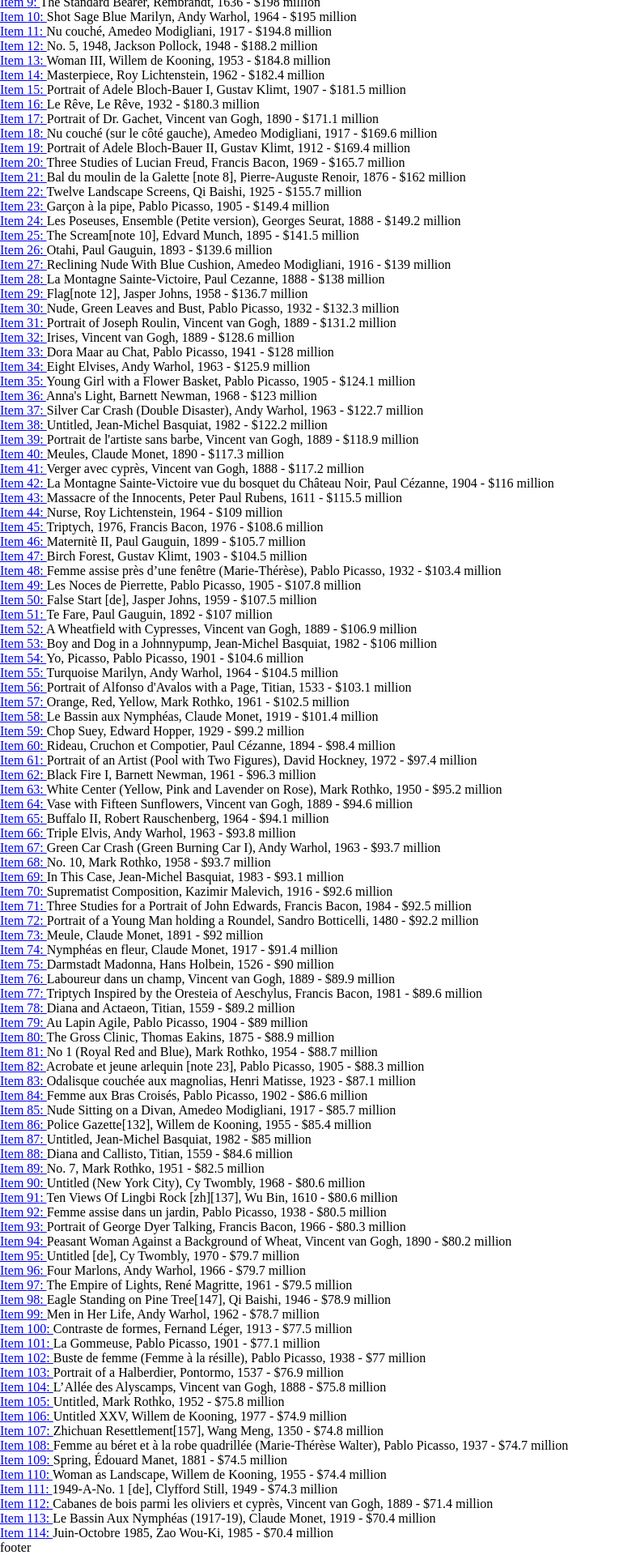
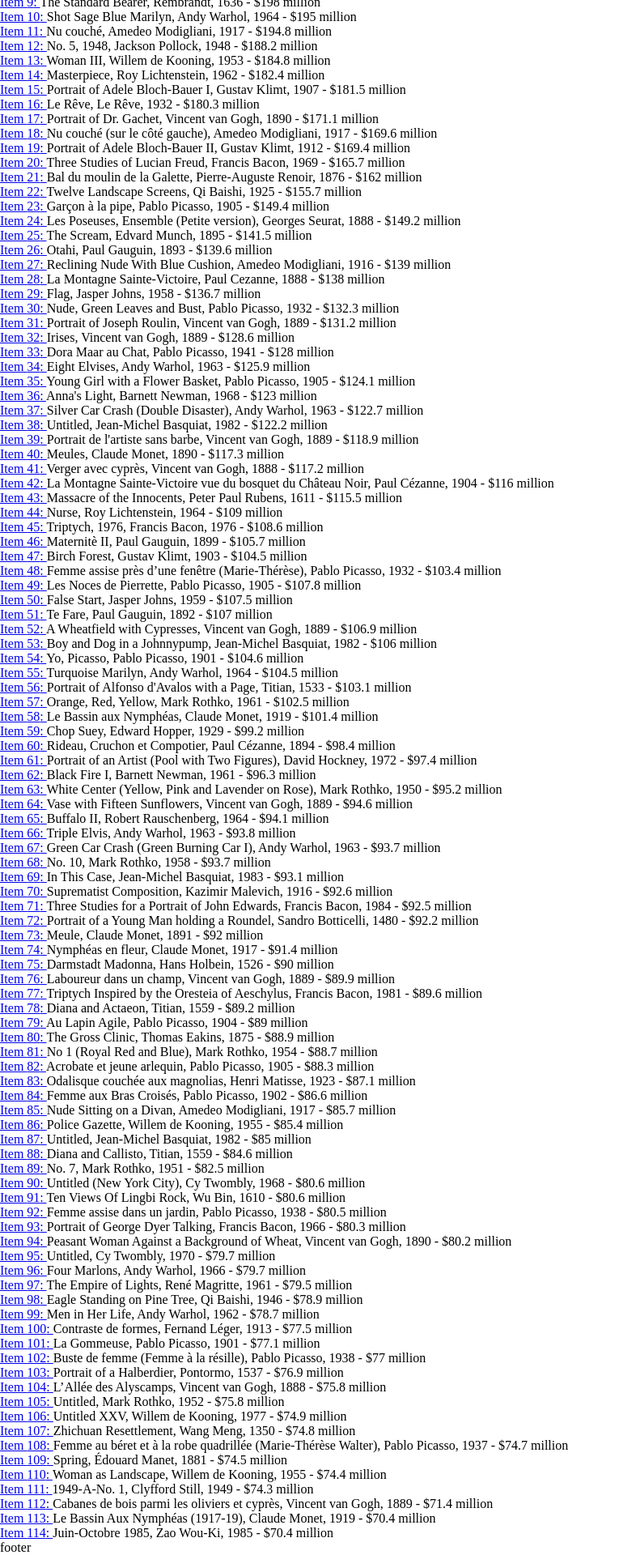
Before and after one commit to seanstephenbrian/art-cart, a React (Create React App) app: page /shop in a window 1280 px wide. Shown: the part 244-2164 px from the top of the page at 81% size, without its empty margins (0-765 px from the left). Built offline with nearby package versions, Linux system fonts and the light colour scheme.

Commit message:
attempt fix for 404 errors
components fetch art inventory separately as needed -- App component
doesn't need to know the inventory

```diff
--- a/public/art-data.json
+++ b/public/art-data.json
@@ -127,7 +127,7 @@
   },
   {
     "price": 162,
-    "title": "Bal du moulin de la Galette\n[note 8]",
+    "title": "Bal du moulin de la Galette",
     "artist": "Pierre-Auguste Renoir",
     "year": 1876
   },
@@ -151,7 +151,7 @@
   },
   {
     "price": 141.5,
-    "title": "The Scream[note 10]",
+    "title": "The Scream",
     "artist": "Edvard Munch",
     "year": 1895
   },
@@ -175,7 +175,7 @@
   },
   {
     "price": 136.7,
-    "title": "Flag[note 12]",
+    "title": "Flag",
     "artist": "Jasper Johns",
     "year": 1958
   },
@@ -301,7 +301,7 @@
   },
   {
     "price": 107.5,
-    "title": "False Start [de]",
+    "title": "False Start",
     "artist": "Jasper Johns",
     "year": 1959
   },
@@ -493,7 +493,7 @@
   },
   {
     "price": 88.3,
-    "title": "Acrobate et jeune arlequin\n[note 23]",
+    "title": "Acrobate et jeune arlequin",
     "artist": "Pablo Picasso",
     "year": 1905
   },
@@ -517,7 +517,7 @@
   },
   {
     "price": 85.4,
-    "title": "Police Gazette[132]",
+    "title": "Police Gazette",
     "artist": "Willem de Kooning",
     "year": 1955
   },
@@ -547,7 +547,7 @@
   },
   {
     "price": 80.6,
-    "title": "Ten Views Of Lingbi Rock [zh][137]",
+    "title": "Ten Views Of Lingbi Rock",
     "artist": "Wu Bin",
     "year": 1610
   },
@@ -571,7 +571,7 @@
   },
   {
     "price": 79.7,
-    "title": "Untitled [de]",
+    "title": "Untitled",
     "artist": "Cy Twombly",
     "year": 1970
   },
@@ -589,7 +589,7 @@
   },
   {
     "price": 78.9,
-    "title": "Eagle Standing on Pine Tree[147]",
+    "title": "Eagle Standing on Pine Tree",
     "artist": "Qi Baishi",
     "year": 1946
   },
@@ -643,7 +643,7 @@
   },
   {
     "price": 74.8,
-    "title": "Zhichuan Resettlement[157]",
+    "title": "Zhichuan Resettlement",
     "artist": "Wang Meng",
     "year": 1350
   },
@@ -667,7 +667,7 @@
   },
   {
     "price": 74.3,
-    "title": "1949-A-No. 1 [de]",
+    "title": "1949-A-No. 1",
     "artist": "Clyfford Still",
     "year": 1949
   },
--- a/src/components/App.js
+++ b/src/components/App.js
@@ -17,27 +17,8 @@
 
     // state:
     const [cartHidden, setCartHidden] = useState(true);
-    const [inventory, setInventory] = useState([]);
-
-    // on initial render:
-    useEffect(() => {
-        getInventory();
-    }, []);
 
     // methods:
-    async function getInventory() {
-        fetch('art-data.json',
-            {
-                headers: {
-                    'Content-Type': 'application/json',
-                    'Accept': 'application/json'
-                }
-            })
-            .then((data) => data.json())
-            .then((currentInventory) => {
-                setInventory(currentInventory);
-            });
-    }
 
     function toggleCart() {
         setCartHidden((cartStatus) => {
@@ -53,8 +34,8 @@
                 <Cart hidden={cartHidden} />
                 <Routes>
                     <Route path='/' element={<Home />} />
-                    <Route path='/shop' element={<Shop items={inventory} />} />
-                    <Route path='/shop/:itemId' element={<ItemPage items={inventory} />} />
+                    <Route path='/shop' element={<Shop />} />
+                    <Route path='/shop/:itemId' element={<ItemPage />} />
                 </Routes>
                 <Footer />
             </div>
--- a/src/components/ItemPage.js
+++ b/src/components/ItemPage.js
@@ -30,7 +30,7 @@
 
     return (
         <div>
-            {itemDetails.title}, {itemDetails.artist}, {itemDetails.year}, ${itemDetails.price}
+            {itemDetails.title}, {itemDetails.artist}, {itemDetails.year}, ${itemDetails.price} million
         </div>
     )
 }
--- a/src/components/Shop.js
+++ b/src/components/Shop.js
@@ -1,11 +1,31 @@
-import React, { useEffect } from 'react';
+import React, { useEffect, useState } from 'react';
 import uniqid from 'uniqid';
 
 import ItemCard from './ItemCard';
 
 export default function Shop(props) {
-    // props:
-    const { items } = props;
+    // state:
+    const [items, setItems] = useState([]);
+
+    // on initial render:
+    useEffect(() => {
+        getItems();
+    }, []);
+
+    // methods:
+    async function getItems() {
+        fetch('../art-data.json',
+            {
+                headers: {
+                    'Content-Type': 'application/json',
+                    'Accept': 'application/json'
+                }
+            })
+            .then((data) => data.json())
+            .then((currentInventory) => {
+                setItems(currentInventory);
+            });
+    }
 
     return (
         <div className='shop-page'>
```
